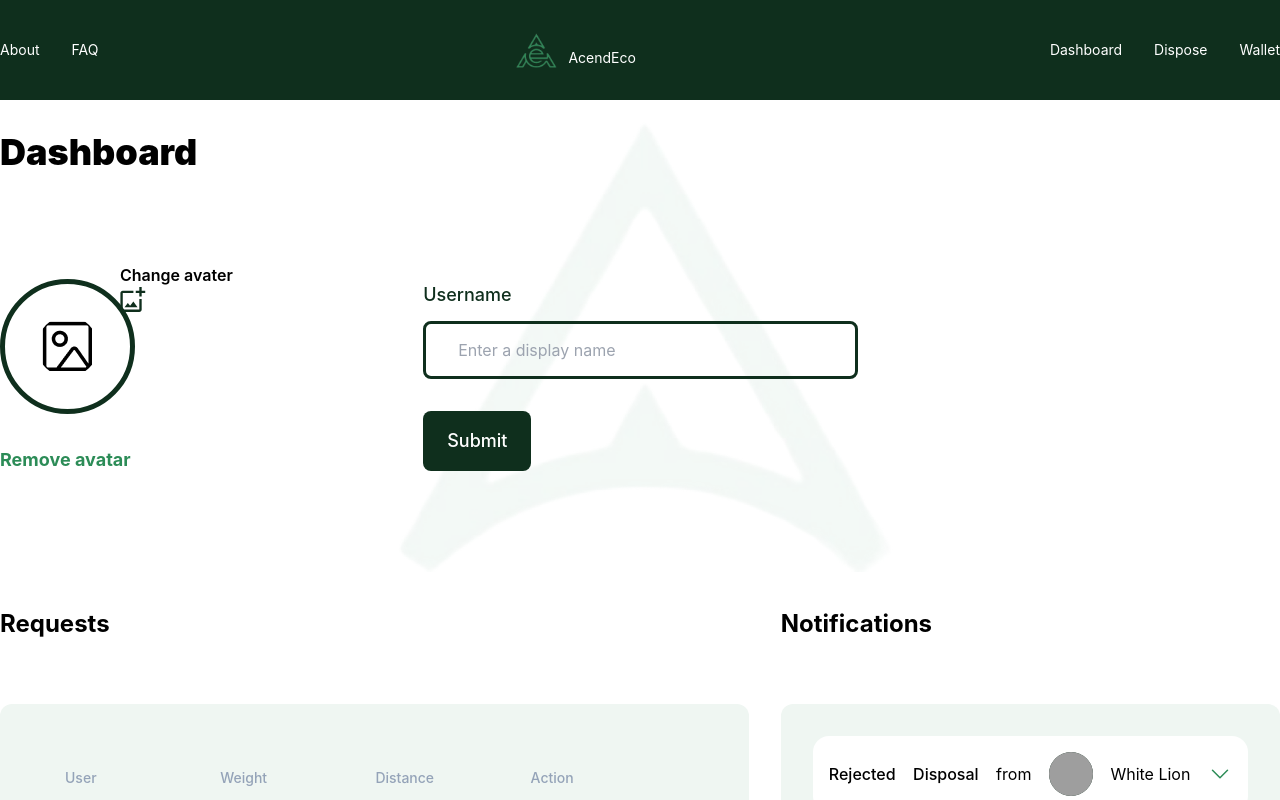
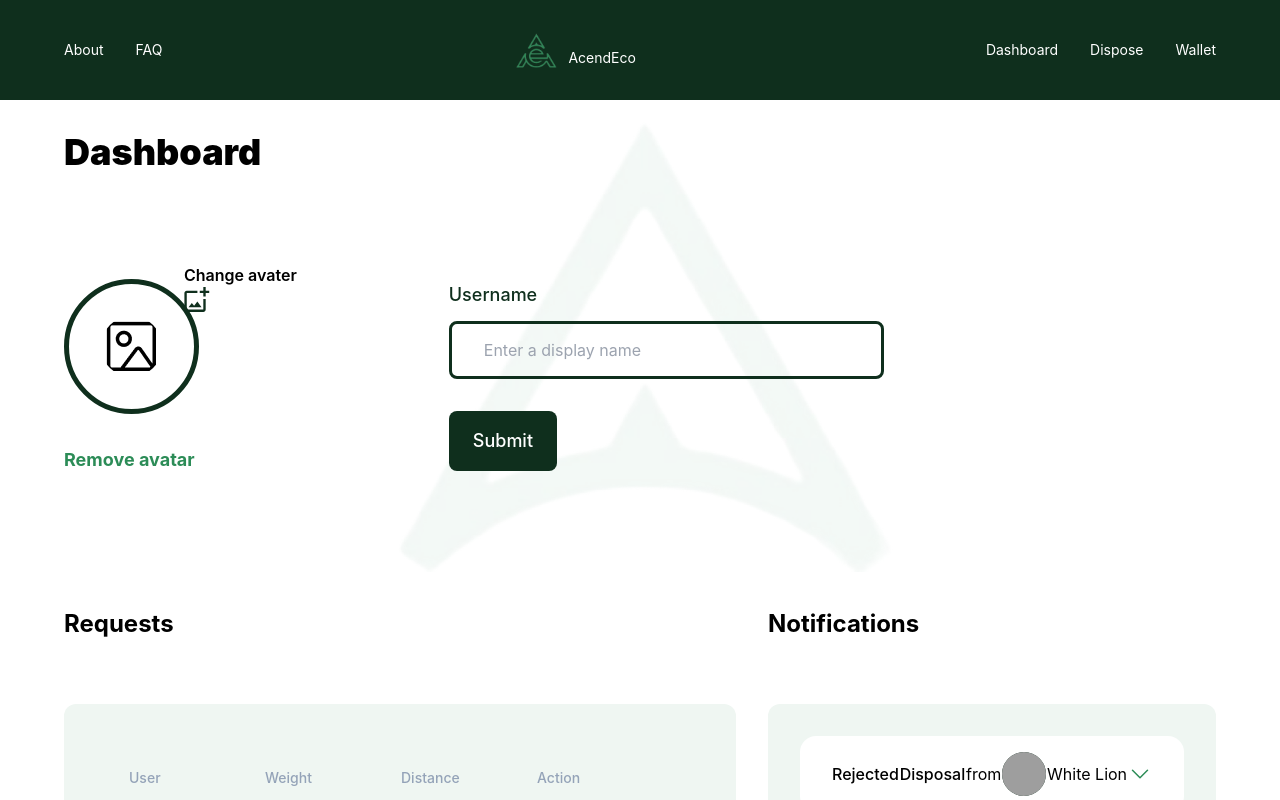
Before and after one commit to acendlabs/eco, a React (Create React App) app: page / in a window 1280 px wide. Shown: the top 800 px of the page. Built offline with nearby package versions, Linux system fonts and the light colour scheme; grey boxes are pictures that could not be loaded.

Commit message:
dashboard update

```diff
--- a/src/App.js
+++ b/src/App.js
@@ -8,7 +8,6 @@ import Dashboard from "./pages/dashboard";
 function App() {
   return (
     <BrowserRouter>
-      <div className="">
       <Header />
       <Routes>
         {/* <Route path='/' element= {<Home/>} />
@@ -19,7 +18,6 @@ function App() {
         <Route path="/dashboard" element={<Dashboard />} />
         {/* <Route path='collect' element={<Collect />} /> */}
       </Routes>
-      </div>
     </BrowserRouter>
   );
 }
--- a/src/components/layout/Notifications.jsx
+++ b/src/components/layout/Notifications.jsx
@@ -12,7 +12,7 @@ const Notifications = () => {
           return (
             <div
               key={i}
-              className="flex justify-between items-center bg-white rounded-2xl py-4 px-4"
+              className="flex justify-between items-center bg-white rounded-2xl py-4 px-4 sm:px-8"
             >
               <h2 className="font-medium text-xs sm:text-sm xl:text-base">
                 Rejected{" "}
--- a/src/pages/dashboard.js
+++ b/src/pages/dashboard.js
@@ -59,15 +59,15 @@ const Dashboard = () => {
         <Form onSubmit={onSubmit} alert={alert} onChange={onChange} />
       </div>
 
-      <div className="flex flex-col lg:flex-row lg:space-x-8 mb-16 text-left">
-        <div className="relative w-full lg:w-[60%] ">
+      <div className="flex flex-col xl:flex-row xl:space-x-8 mb-16 text-left">
+        <div className="relative w-full xl:w-[60%] ">
           <h2 className="text-2xl font-bold mt-8 mb-8 md:mb-16 ">Requests</h2>
           <div className="w-full overflow-x-scroll sm:overflow-hidden">
             <Table user={user} />
           </div>
           <Pagination />
         </div>
-        <div className="w-full lg:w-[40%]">
+        <div className="w-full xl:w-[40%]">
           <Notifications />
         </div>
       </div>
--- a/tailwind.config.js
+++ b/tailwind.config.js
@@ -4,10 +4,11 @@ module.exports = {
   theme: {
     container: {
       padding: {
-        DEFAULT: "0%",
-        sm: "0%",
-        md: "0%",
-        xl: "0%",
+        DEFAULT: "5%",
+        sm: "8%",
+        md: "5%",
+        lg: "5%",
+        xl: "5%%",
       },
       center: true,
     },
```
Lines whose indentation alone changed are shown as unchanged.
